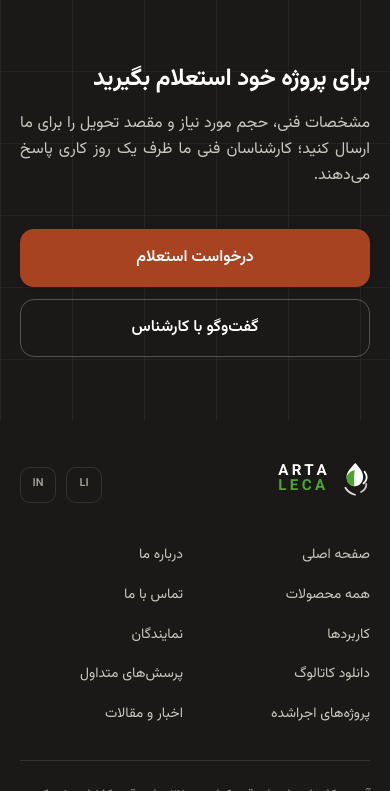
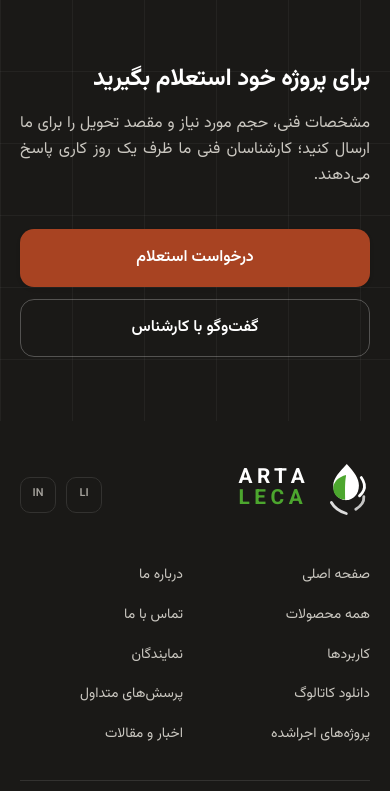
Before and after one commit to ferya3/artaleca, a Laravel app: page /fa in a window 390 px wide. Shown: the part 5709-6500 px from the top of the page. Run offline with Laravel 12, Linux system fonts and the light colour scheme; data comes from the database, SQL or seed files in the repository; style sheets or scripts are compiled from the project's sources; some libraries are stand-ins or nearby versions.

Commit message:
Give the logo a size, and a bigger one in the footer
The mark rendered at 98×56 in both places. In the header that is about
right — it competes with the navigation and cannot grow much without
pushing the bar down — but in the footer it is the only branding on the
page and read as a smudge.

Three literal size steps on the component rather than a height passed
through the class attribute: Tailwind scans source text, so a class name
it only ever sees assembled at runtime is one it never emits. The footer
takes `lg` (138×76 on a desktop, 132×68 on a phone) and the header `md`,
a 109×60 that leaves the bar at the height it was.

The admin sidebar and the sign-in page keep the default, where the old
size was never the complaint.

Co-Authored-By: Claude Opus 5 <noreply@anthropic.com>
Claude-Session: https://claude.ai/code/session_01GRUKdfgcLCEuRjPBz9JPoq

```diff
--- a/resources/views/components/brand/logo.blade.php
+++ b/resources/views/components/brand/logo.blade.php
@@ -1,10 +1,40 @@
-@props(['showWordmark' => true])
+@props(['showWordmark' => true, 'size' => 'sm'])
 
 @php
     // An uploaded file wins over the drawn mark, and each theme gets its own —
     // a logo lettered in dark green needs a light version on a dark header.
     $uploaded = site_image('media.logo');
     $themed = filled($uploaded['dark']) && $uploaded['dark'] !== $uploaded['light'];
+
+    /*
+     * Three sizes, written out as literal class strings rather than composed
+     * from the prop: Tailwind scans the source for class names, and a name it
+     * only ever sees assembled at runtime is a name it never emits.
+     *
+     * `lg` is the footer, where the mark is the only branding on the page and
+     * had shrunk to a 98×56 smudge; `md` is the header, where it competes with
+     * the navigation and cannot grow much without pushing the bar down.
+     */
+    [$markClass, $wordClass, $gapClass, $imgClass] = match ($size) {
+        'lg' => [
+            'h-14 w-auto shrink-0 lg:h-16',
+            'text-[1.3rem]',
+            'gap-3.5',
+            'h-14 w-auto max-w-[16rem] object-contain lg:h-16',
+        ],
+        'md' => [
+            'h-10 w-auto shrink-0 lg:h-12',
+            'text-[1.05rem]',
+            'gap-3',
+            'h-10 w-auto max-w-[13rem] object-contain lg:h-12',
+        ],
+        default => [
+            'h-9 w-auto shrink-0 lg:h-11',
+            'text-[0.95rem]',
+            'gap-2.5',
+            'h-9 w-auto max-w-[11rem] object-contain lg:h-11',
+        ],
+    };
 @endphp
 
 @if (filled($uploaded['light']))
@@ -12,15 +42,15 @@
         @if ($themed)
             <span class="theme-only-light">
                 <img src="{{ $uploaded['light'] }}" alt="{{ config('site.company.brand') }}"
-                     class="h-9 w-auto max-w-[11rem] object-contain lg:h-11" decoding="async">
+                     class="{{ $imgClass }}" decoding="async">
             </span>
             <span class="theme-only-dark">
                 <img src="{{ $uploaded['dark'] }}" alt="{{ config('site.company.brand') }}"
-                     class="h-9 w-auto max-w-[11rem] object-contain lg:h-11" decoding="async">
+                     class="{{ $imgClass }}" decoding="async">
             </span>
         @else
             <img src="{{ $uploaded['light'] }}" alt="{{ config('site.company.brand') }}"
-                 class="h-9 w-auto max-w-[11rem] object-contain lg:h-11" decoding="async">
+                 class="{{ $imgClass }}" decoding="async">
         @endif
     </span>
 @else
@@ -33,10 +63,10 @@
         file. The leaf keeps its own green, which is the one fixed colour in the
         mark — it is the brand.
     --}}
-    <span {{ $attributes->merge(['class' => 'inline-flex items-center gap-2.5']) }}>
+    <span {{ $attributes->merge(['class' => 'inline-flex items-center '.$gapClass]) }}>
         <svg
             viewBox="0 0 40 48"
-            class="h-9 w-auto shrink-0 lg:h-11"
+            class="{{ $markClass }}"
             role="img"
             aria-hidden="{{ $showWordmark ? 'true' : 'false' }}"
             @unless($showWordmark) aria-label="{{ config('site.company.brand') }}" @endunless
@@ -75,8 +105,8 @@
 
         @if ($showWordmark)
             <span class="flex flex-col leading-none" dir="ltr">
-                <span class="text-[0.95rem] font-bold tracking-[0.22em]">ARTA</span>
-                <span class="text-[0.95rem] font-bold tracking-[0.22em] text-[#4ca62e]">LECA</span>
+                <span class="{{ $wordClass }} font-bold tracking-[0.22em]">ARTA</span>
+                <span class="{{ $wordClass }} font-bold tracking-[0.22em] text-[#4ca62e]">LECA</span>
             </span>
         @endif
     </span>
--- a/resources/views/partials/footer.blade.php
+++ b/resources/views/partials/footer.blade.php
@@ -18,7 +18,7 @@
 
         <div class="flex items-center justify-between gap-4 lg:col-span-4 lg:flex-col lg:items-start lg:gap-6">
             <a href="{{ route('home') }}" class="text-white" aria-label="{{ config('site.company.brand') }}">
-                <x-brand.logo />
+                <x-brand.logo size="lg" />
             </a>
 
             @if (filled($social))
--- a/resources/views/partials/header.blade.php
+++ b/resources/views/partials/header.blade.php
@@ -95,7 +95,7 @@
         <a href="{{ route('home') }}"
            class="justify-self-center text-ink-900 shrink-0 lg:order-first lg:justify-self-start"
            aria-label="{{ config('site.company.brand') }}">
-            <x-brand.logo />
+            <x-brand.logo size="md" />
         </a>
 
         {{-- Desktop navigation. Sections with children open on hover *and* on
```
